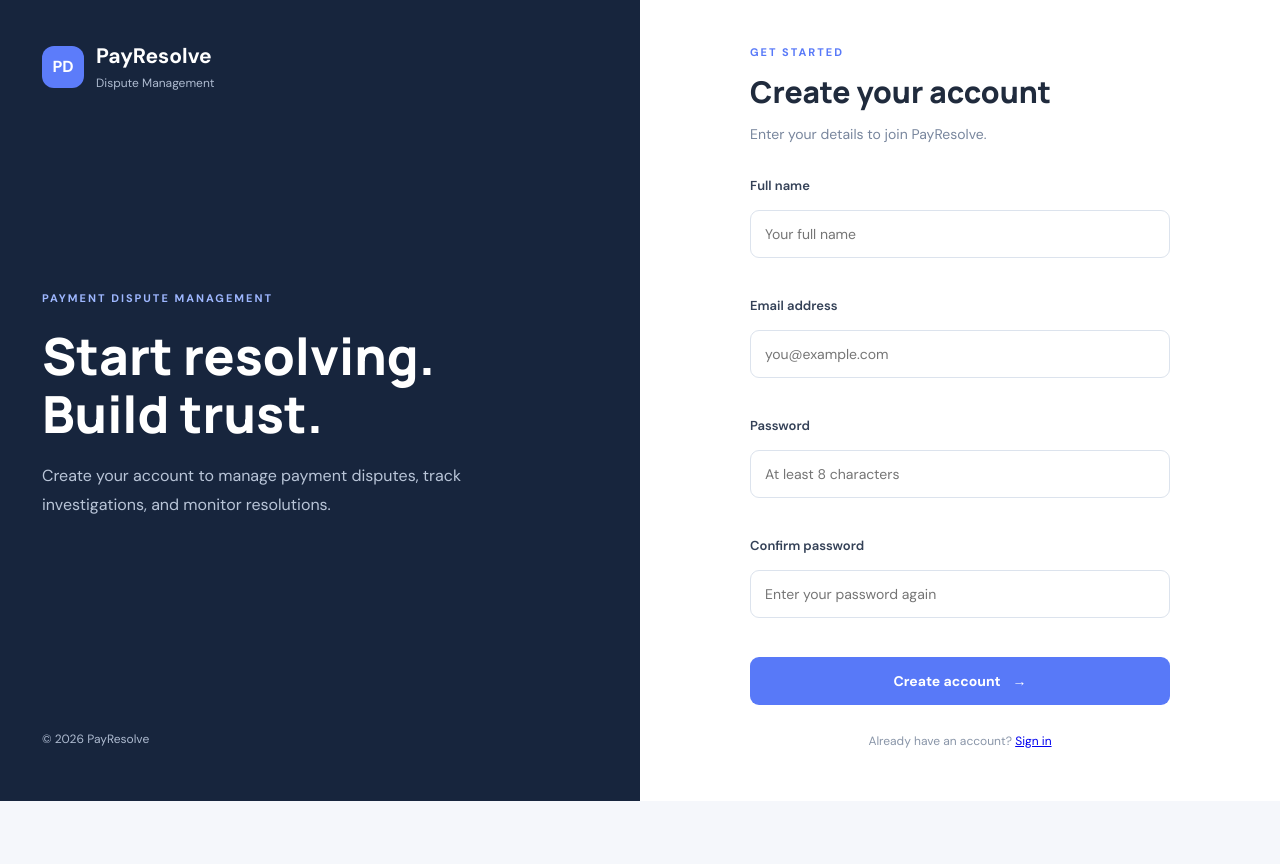
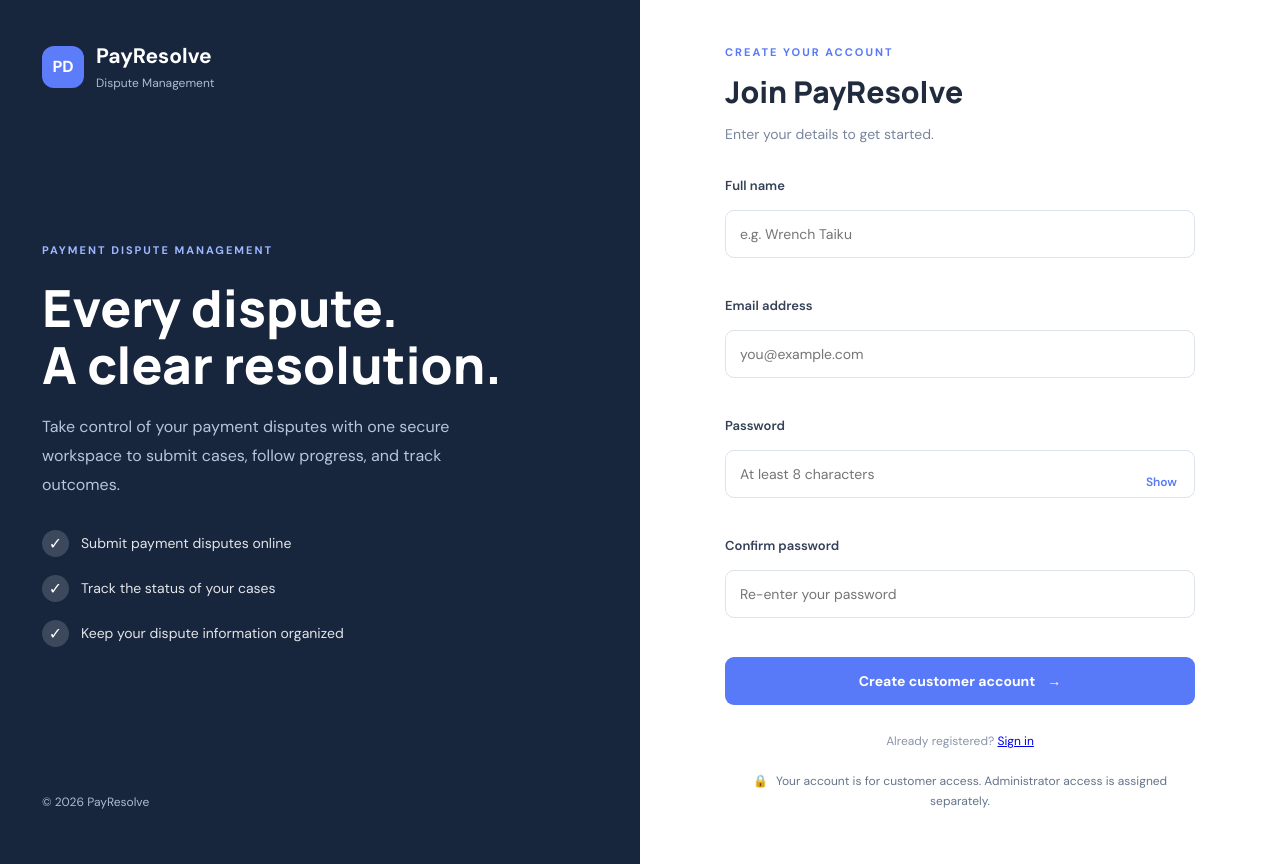
Before and after one commit to Wrench522/Payment-Dispute-Management-System, a React app in the folder frontend/: page /register in a window 1280 px wide. Before the commit the page ends 801 px from the top, so only its background shows below. Built offline with nearby package versions, Linux system fonts and the light colour scheme; no server answers; the HTML template or start-up script is replaced by a standard one.

Commit message:
Update customer dashboard and dropdown

```diff
--- a/frontend/src/App.jsx
+++ b/frontend/src/App.jsx
@@ -20,20 +20,129 @@ const Analytics = lazy(() => import("./pages/Analytics"));
 const AllDisputes = lazy(() => import("./pages/AllDisputes"));
 const NewDispute = lazy(() => import("./pages/NewDispute"));
 
-function ProtectedRoute() {
-  const { isAuthenticated } = useAuth();
+function ProtectedRoute({ allowedRoles }) {
+  const { isAuthenticated, user } = useAuth();
 
-  return isAuthenticated
-    ? <Outlet />
-    : <Navigate to="/login" replace />;
+  if (!isAuthenticated) {
+    return <Navigate to="/login" replace />;
+  }
+
+  if (
+    allowedRoles &&
+    !allowedRoles.includes(user?.role?.toUpperCase())
+  ) {
+    return (
+      <Navigate
+        to={user?.role?.toUpperCase() === "ADMIN"
+          ? "/admin/dashboard"
+          : "/customer/dashboard"}
+        replace
+      />
+    );
+  }
+
+  return <Outlet />;
 }
 
 function PublicRoute({ children }) {
-  const { isAuthenticated } = useAuth();
+  const { isAuthenticated, user } = useAuth();
 
-  return isAuthenticated
-    ? <Navigate to="/dashboard" replace />
-    : children;
+  if (!isAuthenticated) return children;
+
+  return (
+    <Navigate
+      to={user?.role?.toUpperCase() === "ADMIN"
+        ? "/admin/dashboard"
+        : "/customer/dashboard"}
+      replace
+    />
+  );
+}
+
+function PortalLayout() {
+  return <MainLayout />;
+}
+
+function AppRoutes() {
+  return (
+    <Suspense fallback={<div className="page">Loading page...</div>}>
+      <Routes>
+        <Route
+          path="/login"
+          element={<PublicRoute><Login /></PublicRoute>}
+        />
+
+        <Route
+          path="/register"
+          element={<PublicRoute><Register /></PublicRoute>}
+        />
+
+        <Route element={<ProtectedRoute allowedRoles={["USER"]} />}>
+          <Route element={<PortalLayout />}>
+            <Route
+              path="/customer/dashboard"
+              element={<Dashboard />}
+            />
+            <Route
+              path="/customer/disputes"
+              element={<AllDisputes />}
+            />
+            <Route
+              path="/customer/new-dispute"
+              element={<NewDispute />}
+            />
+          </Route>
+        </Route>
+
+        <Route element={<ProtectedRoute allowedRoles={["ADMIN"]} />}>
+          <Route element={<PortalLayout />}>
+            <Route
+              path="/admin/dashboard"
+              element={<Dashboard />}
+            />
+            <Route
+              path="/admin/disputes"
+              element={<AllDisputes />}
+            />
+            <Route
+              path="/admin/analytics"
+              element={<Analytics />}
+            />
+          </Route>
+        </Route>
+
+        <Route
+          path="/dashboard"
+          element={<RoleHomeRedirect />}
+        />
+        <Route
+          path="/"
+          element={<RoleHomeRedirect />}
+        />
+        <Route
+          path="*"
+          element={<RoleHomeRedirect />}
+        />
+      </Routes>
+    </Suspense>
+  );
+}
+
+function RoleHomeRedirect() {
+  const { isAuthenticated, user } = useAuth();
+
+  if (!isAuthenticated) {
+    return <Navigate to="/login" replace />;
+  }
+
+  return (
+    <Navigate
+      to={user?.role?.toUpperCase() === "ADMIN"
+        ? "/admin/dashboard"
+        : "/customer/dashboard"}
+      replace
+    />
+  );
 }
 
 export default function App() {
@@ -41,58 +150,7 @@ export default function App() {
     <BrowserRouter>
       <AuthProvider>
         <DisputeProvider>
-          <Suspense fallback={<div className="page">Loading page...</div>}>
-            <Routes>
-              <Route
-                path="/login"
-                element={
-                  <PublicRoute>
-                    <Login />
-                  </PublicRoute>
-                }
-              />
-
-              <Route
-                path="/register"
-                element={
-                  <PublicRoute>
-                    <Register />
-                  </PublicRoute>
-                }
-              />
-
-              <Route element={<ProtectedRoute />}>
-                <Route element={<MainLayout />}>
-                  <Route
-                    path="/dashboard"
-                    element={<Dashboard />}
-                  />
-                  <Route
-                    path="/analytics"
-                    element={<Analytics />}
-                  />
-                  <Route
-                    path="/disputes"
-                    element={<AllDisputes />}
-                  />
-                  <Route
-                    path="/new-dispute"
-                    element={<NewDispute />}
-                  />
-                </Route>
-              </Route>
-
-              <Route
-                path="/"
-                element={<Navigate to="/dashboard" replace />}
-              />
-
-              <Route
-                path="*"
-                element={<Navigate to="/dashboard" replace />}
-              />
-            </Routes>
-          </Suspense>
+          <AppRoutes />
         </DisputeProvider>
       </AuthProvider>
     </BrowserRouter>
--- a/frontend/src/context/AuthContext.jsx
+++ b/frontend/src/context/AuthContext.jsx
@@ -59,7 +59,7 @@ export function AuthProvider({ children }) {
     return data;
   }
 
-  async function login(email, password) {
+async function login(email, password, selectedRole) {
   const response = await fetch(`${API_URL}/auth/login`, {
     method: "POST",
     headers: {
@@ -82,8 +82,16 @@ export function AuthProvider({ children }) {
   }
 
   if (!data.token) {
+    throw new Error("The server did not return an authentication token.");
+  }
+
+  // Verify that the account's real role matches the selected role.
+  const actualRole = String(data.role || "").toUpperCase();
+
+  if (actualRole !== selectedRole.toUpperCase()) {
     throw new Error(
-        "The server did not return an authentication token."
+      `This account is registered as ${actualRole || "an unknown role"}. ` +
+      `Please select ${actualRole || "the correct role"} to sign in.`
     );
   }
 
@@ -91,9 +99,10 @@ export function AuthProvider({ children }) {
     id: data.id,
     fullName: data.fullName,
     email: data.email,
-      role: data.role,
+    role: actualRole,
   };
 
+  // Save the session only after the role has been checked.
   localStorage.setItem("authToken", data.token);
   localStorage.setItem("authUser", JSON.stringify(user));
 
@@ -104,6 +113,7 @@ export function AuthProvider({ children }) {
 
   return user;
 }
+
 
   function logout() {
     localStorage.removeItem("authToken");
--- a/frontend/src/pages/Register.jsx
+++ b/frontend/src/pages/Register.jsx
@@ -9,6 +9,7 @@ export default function Register() {
   const [email, setEmail] = useState("");
   const [password, setPassword] = useState("");
   const [confirmPassword, setConfirmPassword] = useState("");
+  const [showPassword, setShowPassword] = useState(false);
   const [error, setError] = useState("");
   const [success, setSuccess] = useState("");
   const [loading, setLoading] = useState(false);
@@ -20,6 +21,11 @@ export default function Register() {
     event.preventDefault();
     setError("");
     setSuccess("");
+
+    if (fullName.trim().length < 2) {
+      setError("Please enter your full name.");
+      return;
+    }
 
     if (password.length < 8) {
       setError("Password must contain at least 8 characters.");
@@ -34,8 +40,8 @@ export default function Register() {
     setLoading(true);
 
     try {
-      await register(fullName, email, password);
-      setSuccess("Account created successfully. You can now sign in.");
+      await register(fullName.trim(), email.trim().toLowerCase(), password);
+      setSuccess("Account created successfully. Redirecting to sign in...");
 
       setTimeout(() => {
         navigate("/login", {
@@ -65,11 +71,26 @@ export default function Register() {
           <span className="login-badge">
             PAYMENT DISPUTE MANAGEMENT
           </span>
-          <h1>Start resolving.<br />Build trust.</h1>
+          <h1>Every dispute.<br />A clear resolution.</h1>
           <p>
-            Create your account to manage payment disputes,
-            track investigations, and monitor resolutions.
+            Take control of your payment disputes with one secure
+            workspace to submit cases, follow progress, and track outcomes.
           </p>
+
+          <div className="register-benefits">
+            <div className="register-benefit">
+              <span>✓</span>
+              <p>Submit payment disputes online</p>
+            </div>
+            <div className="register-benefit">
+              <span>✓</span>
+              <p>Track the status of your cases</p>
+            </div>
+            <div className="register-benefit">
+              <span>✓</span>
+              <p>Keep your dispute information organized</p>
+            </div>
+          </div>
         </div>
 
         <p className="login-copyright">
@@ -78,11 +99,16 @@ export default function Register() {
       </section>
 
       <section className="login-form-panel">
-        <div className="login-form-container">
+        <div className="login-form-container register-form-container">
+          <div className="login-mobile-brand">
+            <div className="brand-icon">PD</div>
+            <span>PayResolve</span>
+          </div>
+
           <div className="login-heading">
-            <span className="eyebrow">GET STARTED</span>
-            <h1>Create your account</h1>
-            <p>Enter your details to join PayResolve.</p>
+            <span className="eyebrow">CREATE YOUR ACCOUNT</span>
+            <h1>Join PayResolve</h1>
+            <p>Enter your details to get started.</p>
           </div>
 
           {error && (
@@ -104,9 +130,10 @@ export default function Register() {
                 id="register-name"
                 type="text"
                 autoComplete="name"
-                placeholder="Your full name"
+                placeholder="e.g. Wrench Taiku"
                 value={fullName}
                 onChange={(event) => setFullName(event.target.value)}
+                minLength={2}
                 maxLength={100}
                 required
               />
@@ -128,9 +155,10 @@ export default function Register() {
 
             <div className="form-field">
               <label htmlFor="register-password">Password</label>
+              <div className="password-input-wrap">
                 <input
                   id="register-password"
-                type="password"
+                  type={showPassword ? "text" : "password"}
                   autoComplete="new-password"
                   placeholder="At least 8 characters"
                   value={password}
@@ -138,6 +166,15 @@ export default function Register() {
                   minLength={8}
                   required
                 />
+                <button
+                  className="password-toggle"
+                  type="button"
+                  onClick={() => setShowPassword((current) => !current)}
+                  aria-label={showPassword ? "Hide password" : "Show password"}
+                >
+                  {showPassword ? "Hide" : "Show"}
+                </button>
+              </div>
             </div>
 
             <div className="form-field">
@@ -146,13 +183,11 @@ export default function Register() {
               </label>
               <input
                 id="register-confirm-password"
-                type="password"
+                type={showPassword ? "text" : "password"}
                 autoComplete="new-password"
-                placeholder="Enter your password again"
+                placeholder="Re-enter your password"
                 value={confirmPassword}
-                onChange={(event) =>
-                  setConfirmPassword(event.target.value)
-                }
+                onChange={(event) => setConfirmPassword(event.target.value)}
                 required
               />
             </div>
@@ -162,13 +197,18 @@ export default function Register() {
               type="submit"
               disabled={loading}
             >
-              {loading ? "Creating account..." : "Create account"}
+              {loading ? "Creating account..." : "Create customer account"}
               <span aria-hidden="true">→</span>
             </button>
           </form>
 
           <p className="login-security-note">
-            Already have an account? <Link to="/login">Sign in</Link>
+            Already registered? <Link to="/login">Sign in</Link>
+          </p>
+
+          <p className="register-account-note">
+            <span aria-hidden="true">🔒</span> Your account is for customer
+            access. Administrator access is assigned separately.
           </p>
         </div>
       </section>
```
Also changed, not shown: frontend/src/components/Sidebar.jsx (+21 -10 lines), frontend/src/pages/AllDisputes.jsx (+7 -6 lines), frontend/src/pages/Login.jsx (+25 -2 lines). Lines whose indentation alone changed are shown as unchanged.
